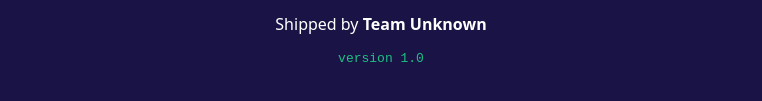
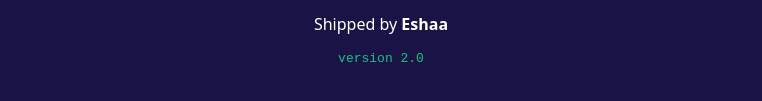
Before and after one commit to EshaaSumesh/hello-devops, a plain HTML site: page site/index.html in a window 1280 px wide. Shown: the part 417-518 px from the top of the page, without its empty margins (259-1021 px from the left). Drawn offline with Linux system fonts and the light colour scheme.

Commit message:
add dockerfile,release 2.0

```diff
--- a/site/index.html
+++ b/site/index.html
@@ -11,8 +11,8 @@
     <p class="tag">DevOps Bootcamp</p>
     <h1 id="msg">Loading...</h1>
     <!-- LAB: change the team name below, commit, push, and watch the pipeline -->
-    <p>Shipped by <strong id="team">Team Unknown</strong></p>
-    <p class="version">version 1.0</p>
+    <p>Shipped by <strong id="team">Eshaa</strong></p>
+    <p class="version">version 2.0</p>
   </main>
   <script src="greet.js"></script>
   <script>
```
Also changed, not shown: 1 other file.
